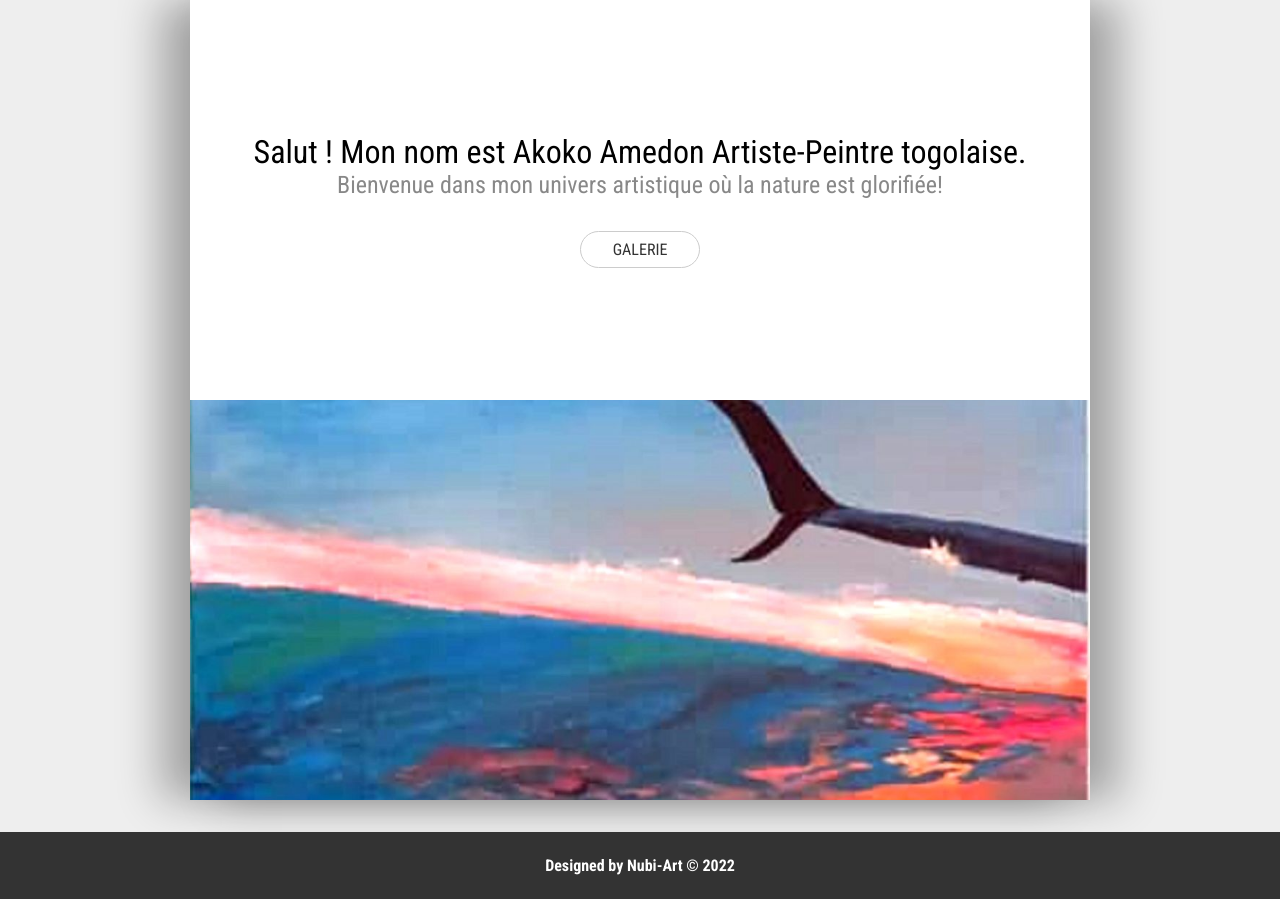
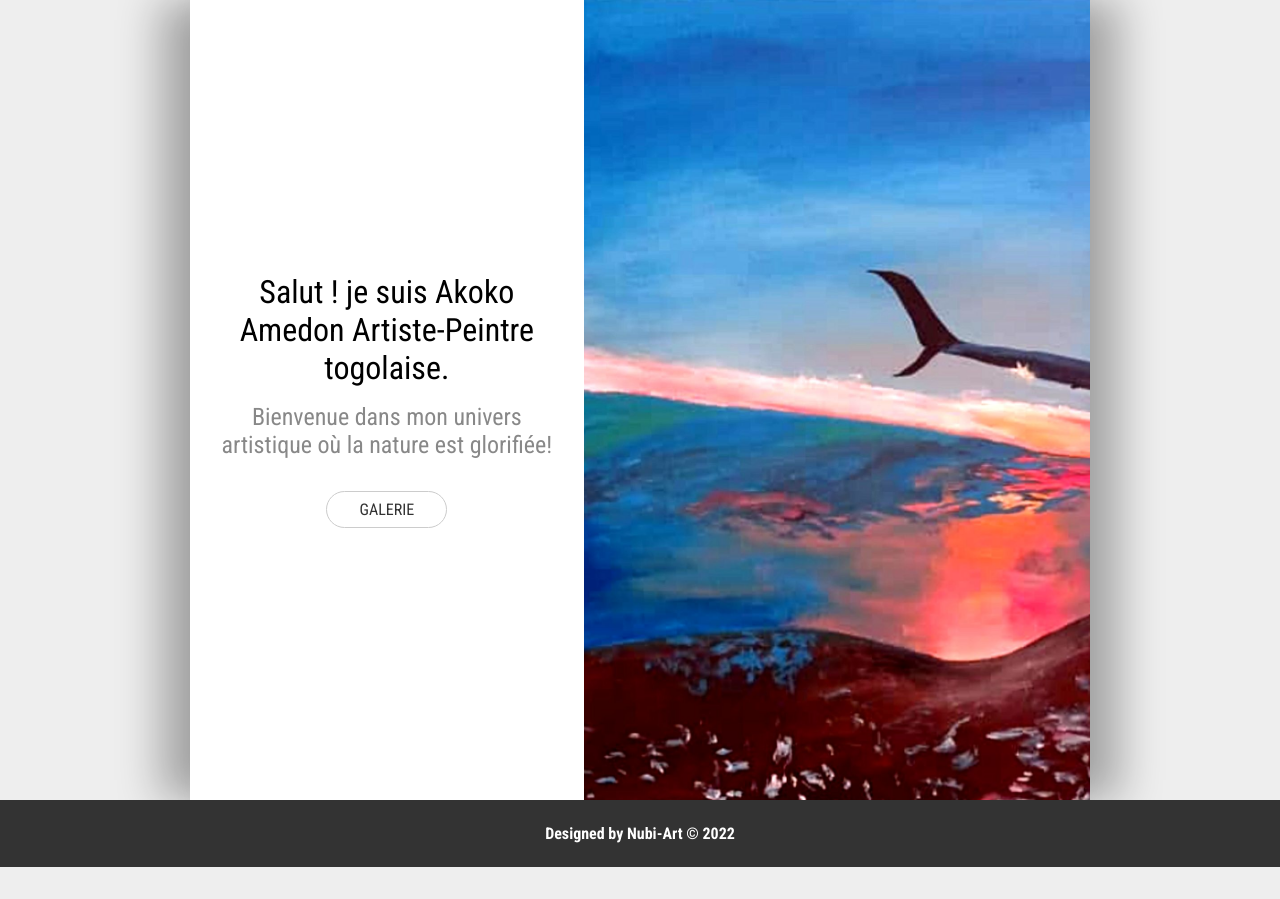
Before and after one commit to cryptososso/AkokoAmedon, a plain HTML site: page index.html in a window 1280 px wide. After the commit the page ends 867 px from the top, so only its background shows below. Drawn offline with nearby package versions, Linux system fonts and the light colour scheme.

Commit message:
big screen

```diff
--- a/css/index.css
+++ b/css/index.css
@@ -11,6 +11,7 @@ h1{
    font-weight: 400;
    font-size: 2rem;
    margin: 0;
+   margin-bottom: 1rem;
 }
 
 h2{
@@ -33,7 +34,7 @@ main{
 
 #landing-text{
    display: flex;
-   flex: 0 1 40vw;
+   flex: 0 1 50vw;
    height: 50vh;
    justify-content: center;
    align-items: center;
@@ -52,7 +53,7 @@ main{
    background-size: cover;
    background-repeat: no-repeat;
    height: 50vh;
-   flex: 0 1 60vw;
+   flex: 0 1 70vw;
    margin: 0;
 }
 
@@ -78,8 +79,25 @@ footer{
    text-align: center;
    margin: 2rem 1rem 0;
    font-weight: 900;
-   margin: 2rem 0 0;
+   margin: auto;
    padding: 0.5rem;
    background-color: #333;
    color: #fff;
 }
+
+/*Screen 500px and up*/
+
+@media(min-width: 500px){
+       #landing{
+         display: flex;
+         height: 100%;
+       }
+
+       #landing-text{
+         height: 100vh;
+       }
+
+       #landing-image{
+         height: 100vh;
+       }
+}
--- a/index.html
+++ b/index.html
@@ -18,7 +18,7 @@
       <div id="landing">
          <div id="landing-text">
             <div id="landing-text-inner">
-               <h1>Salut ! Mon nom est Akoko Amedon Artiste-Peintre togolaise.</h1>
+               <h1>Salut ! je suis Akoko Amedon Artiste-Peintre togolaise.</h1>
                <h2>Bienvenue dans mon univers artistique où la nature est glorifiée!</h2>
                <a href="#image" class="btn" id="view-work">Galerie</a>
             </div>
```
